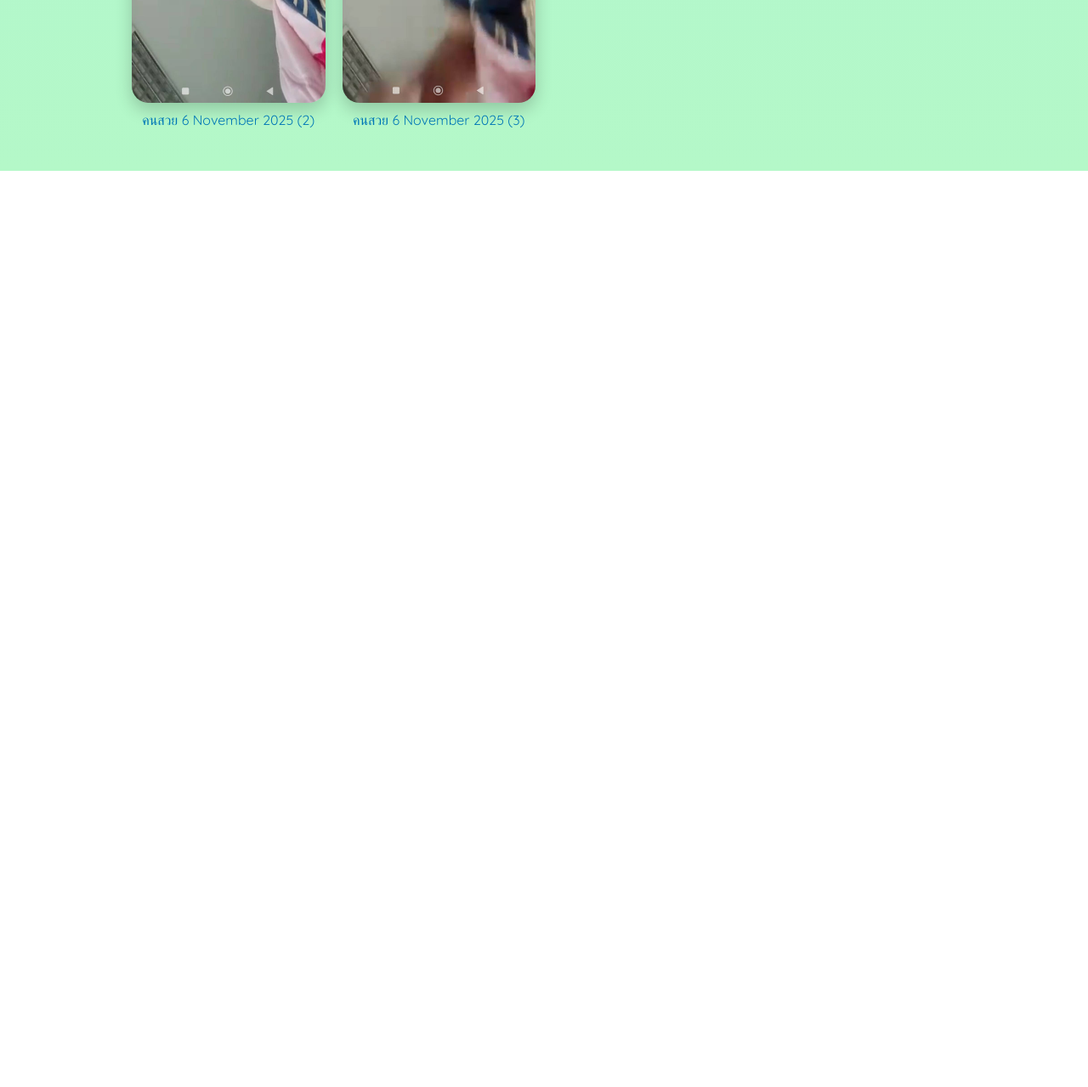
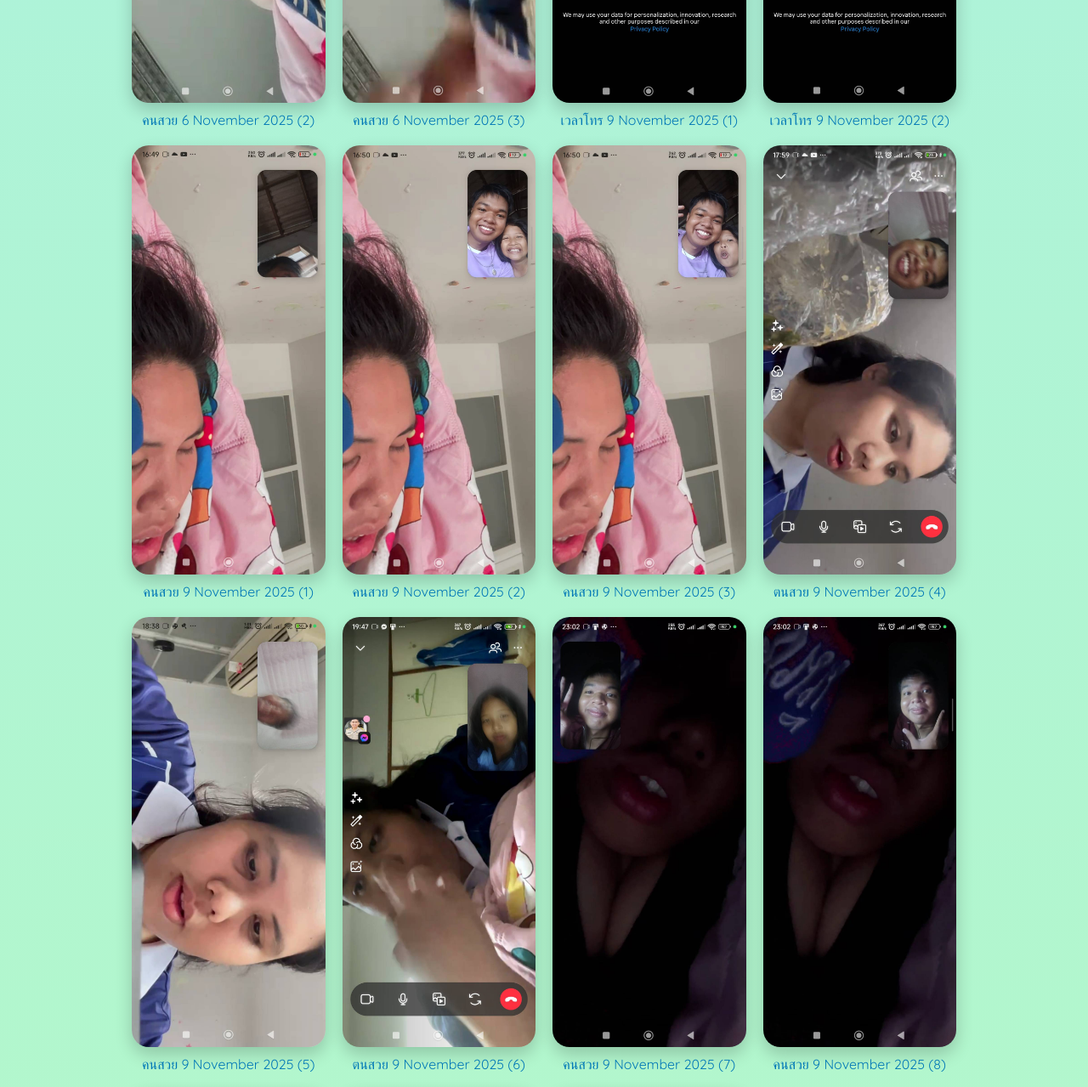
Before and after one commit to Nongwave47/krobrob-2-duean, a plain HTML site: page gallery.html in a window 1280 px wide. Shown: the part 4460-5739 px from the top of the page at 85% size. Before the commit the page ends 4661 px from the top, so only its background shows below. Drawn offline with Linux system fonts and the light colour scheme.

Commit message:
Add files via upload

```diff
--- a/gallery.html
+++ b/gallery.html
@@ -270,6 +270,59 @@
     <img src="12781_0.jpg" alt="ความทรงจำ 30">
     <div class="caption">คนสวย 6 November 2025 (3)</div>
   </div>
+
+  <div class="gallery-item">
+    <img src="12920_0.jpg" alt="ความทรงจำ 31">
+    <div class="caption">เวลาโทร 9 November 2025 (1)</div>
+  </div>
+  <div class="gallery-item">
+    <img src="12919_0.jpg" alt="ความทรงจำ 32">
+    <div class="caption">เวลาโทร 9 November 2025 (2)</div>
+  </div>
+  <div class="gallery-item">
+    <img src="12917_0.jpg" alt="ความทรงจำ 33">
+    <div class="caption">คนสวย 9 November 2025 (1)</div>
+  </div>
+  <div class="gallery-item">
+    <img src="12916_0.jpg" alt="ความทรงจำ 34">
+    <div class="caption">คนสวย 9 November 2025 (2)</div>
+  </div>
+  <div class="gallery-item">
+    <img src="12915_0.jpg" alt="ความทรงจำ 35">
+    <div class="caption">คนสวย 9 November 2025 (3)</div>
+  </div>
+  <div class="gallery-item">
+    <img src="12914_0.jpg" alt="ความทรงจำ 36">
+    <div class="caption">ตนสวย 9 November 2025 (4)</div>
+  </div>
+  <div class="gallery-item">
+    <img src="12913_0.jpg" alt="ความทรงจำ 37">
+    <div class="caption">คนสวย 9 November 2025 (5)</div>
+  </div>
+  <div class="gallery-item">
+    <img src="12912_0.jpg" alt="ความทรงจำ 38">
+    <div class="caption">ตนสวย 9 November 2025 (6)</div>
+  </div>
+<div class="gallery-item">
+    <img src="12911_0.jpg" alt="ความทรงจำ 39">
+    <div class="caption">คนสวย 9 November 2025 (7)</div>
+  </div>
+<div class="gallery-item">
+    <img src="12910_0.jpg" alt="ความทรงจำ 40">
+    <div class="caption">คนสวย 9 November 2025 (8)</div>
+  </div>
+<div class="gallery-item">
+    <img src="12909_0.jpg" alt="ความทรงจำ 41">
+    <div class="caption">เวลาโทร 10 November 2025 (1)</div>
+  </div>
+  <div class="gallery-item">
+    <img src="12908_0.jpg" alt="ความทรงจำ 42">
+    <div class="caption">เวลาโทร 10 November 2025 (2)</div>
+  </div>
+  <div class="gallery-item">
+    <img src="12918.jpg" alt="ความทรงจำ 43">
+    <div class="caption">เวลาโทร 11 November 2025 </div>
+  </div>
 </div>
 
 <!-- Lightbox -->
```
Also changed, not shown: 12908_0.jpg (added), 12909_0.jpg (added), 12910_0.jpg (added), 12911_0.jpg (added), 12912_0.jpg (added), 12913_0.jpg (added), 12914_0.jpg (added), 12915_0.jpg (added), 12916_0.jpg (added), 12917_0.jpg (added), 12918.jpg (added), 12919_0.jpg (added), 12920_0.jpg (added).
